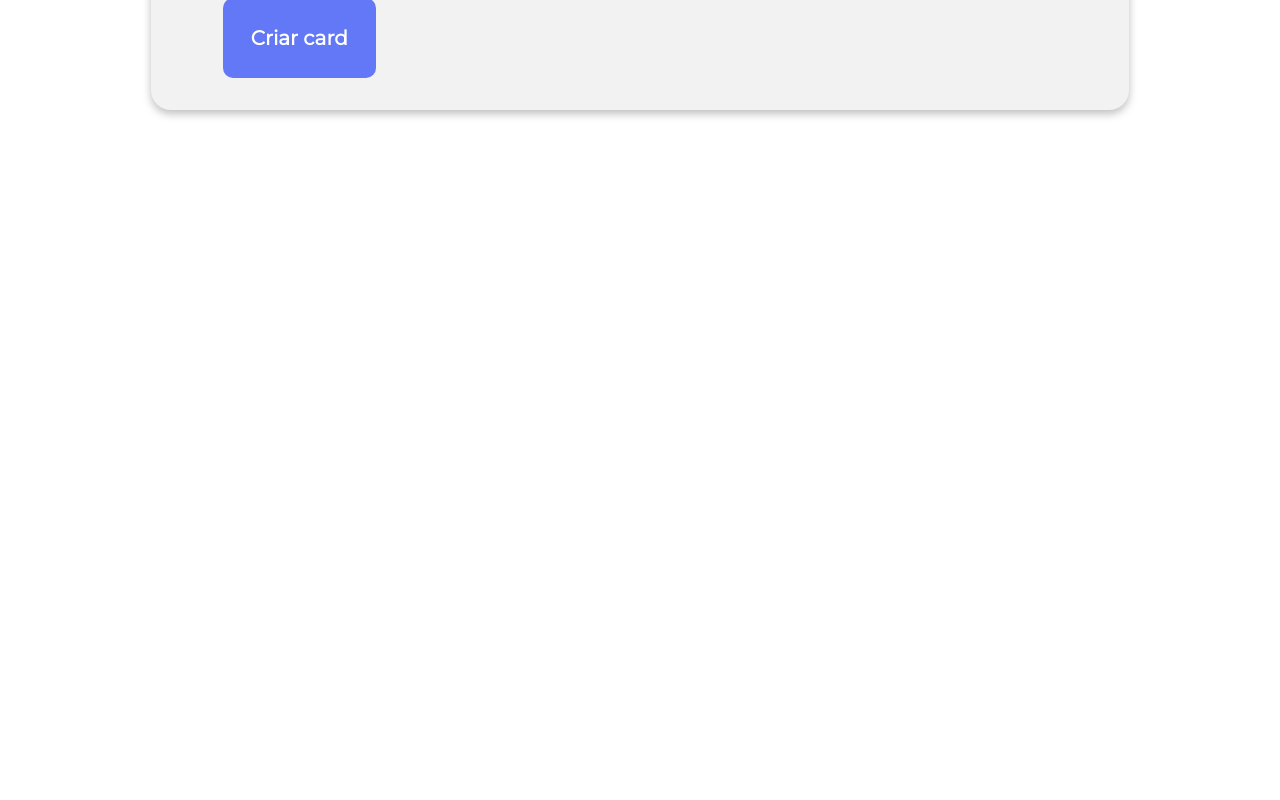
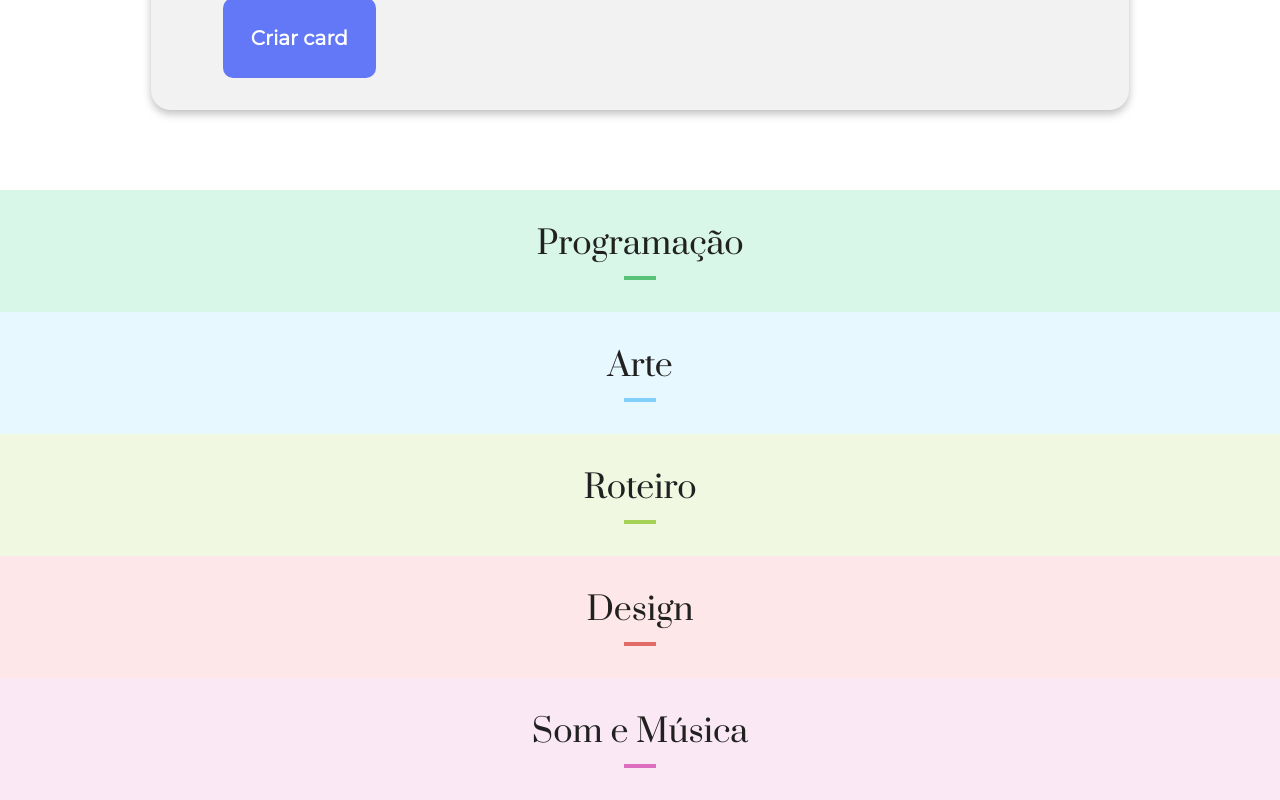
Before and after one commit to LeoSpadim/alura-react, a React (Create React App) app: page / in a window 1280 px wide. Shown: the part 1208-2008 px from the top of the page. Before the commit the page ends 1398 px from the top, so only its background shows below. Built offline with nearby package versions, Linux system fonts and the light colour scheme.

Commit message:
teams corrected

```diff
--- a/src/App.js
+++ b/src/App.js
@@ -1,14 +1,46 @@
 import { useState } from 'react';
 import Banner from './componentes/Banner';
 import Formulario from './componentes/Formulario';
+import Time from './componentes/Time';
 
 function App() {
+    const times = [
+        {
+            nome: 'Programação',
+            corFundos: '#D9F7E9',
+            corDestaques: '#57C278'
+        },
+        {
+            nome: 'Arte',
+            corFundos: '#E8F8FF',
+            corDestaques: '#82CFFA'
+        },
+        {
+            nome: 'Roteiro',
+            corFundos: '#F0F8E2',
+            corDestaques: '#A6D157'
+        },
+        {
+            nome: 'Design',
+            corFundos: '#FDE7E8',
+            corDestaques: '#E06B69'
+        },
+        {
+            nome: 'Som e Música',
+            corFundos: '#FAE9F5',
+            corDestaques: '#DB6EBF'
+        }
+    ]
+
     const [colaboradores, setColaboradores] = useState([]);
 
     return (
         <div className="App">
             <Banner/>
-            <Formulario aoCadastrar={colaborador => setColaboradores([...colaboradores, colaborador])}/>
+            <Formulario nomesTimes={times.map(time => time.nome)} aoCadastrar={colaborador => setColaboradores([...colaboradores, colaborador])}/>
+            {times.map(time =>
+                <Time key={time.nome} name={time.nome} colorBg={time.corFundos} colorHl={time.corDestaques}></Time>
+            )}
         </div>
     );
 }
```
